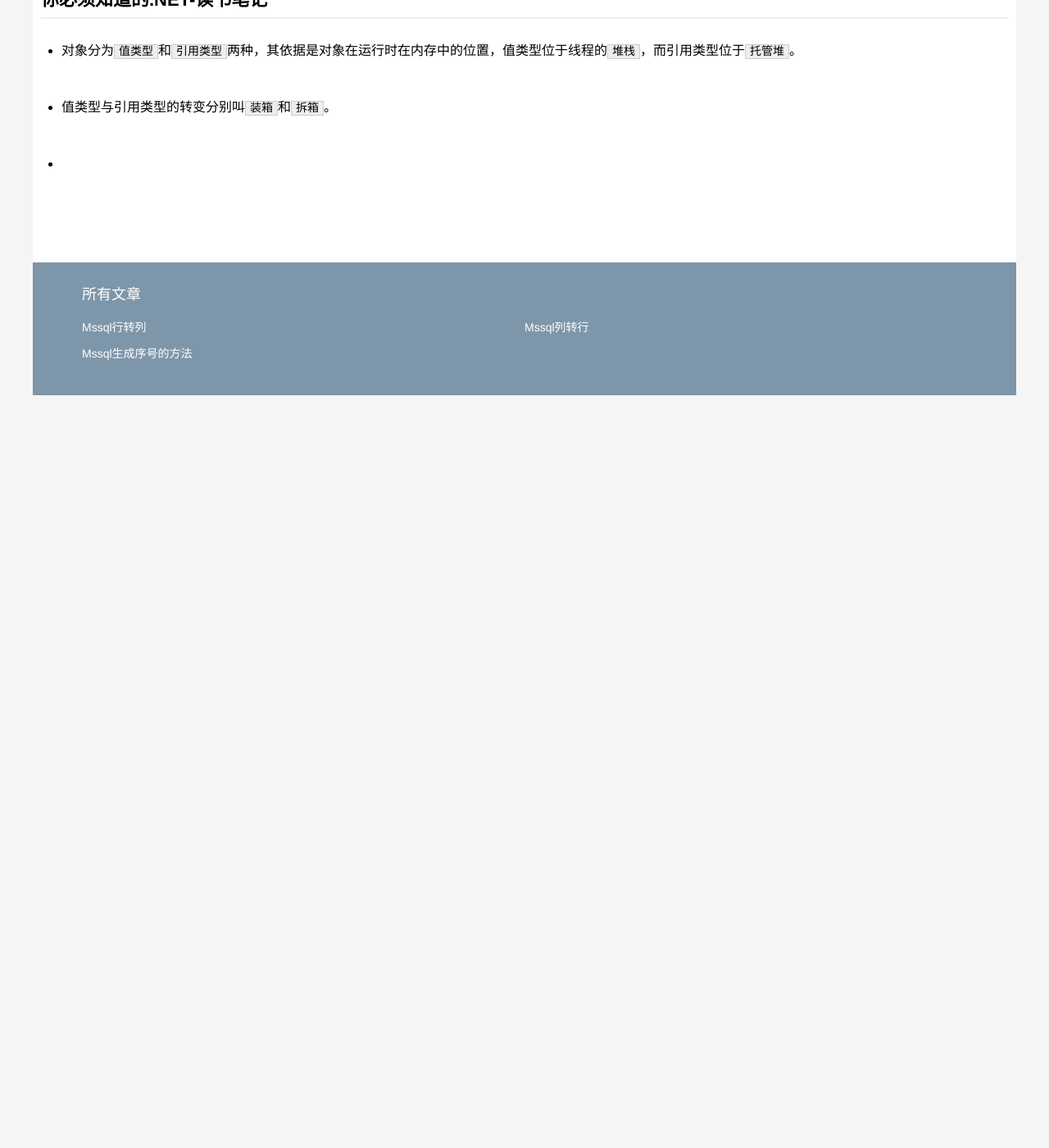
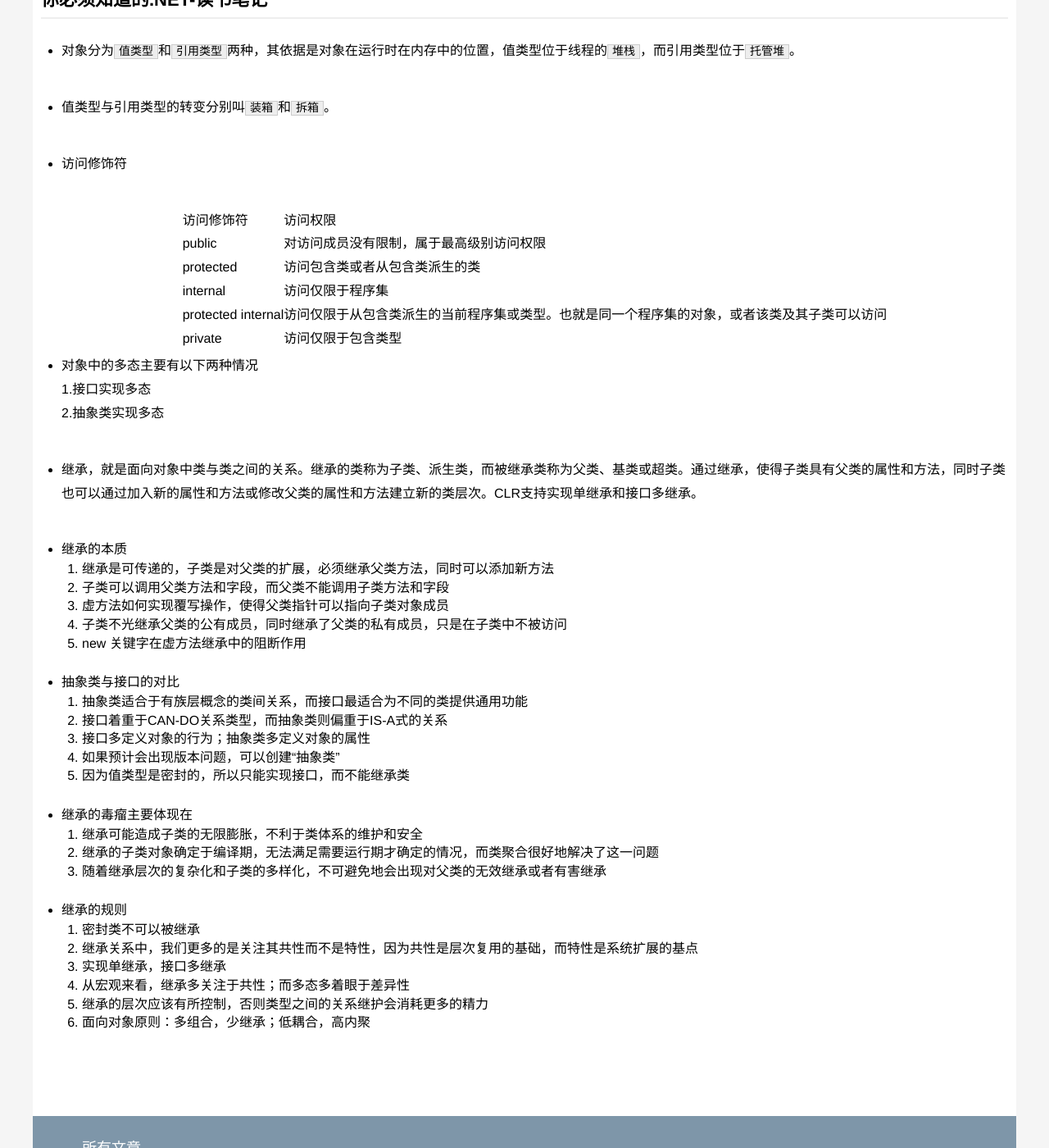
Before and after one commit to cloudrosa/cloudrosa.github.io, a Jekyll site: the page built from _posts/2018-08-10-you-need-to-know-.net.md, in a window 1280 px wide and 1400 px high, scrolled down 212 px. Shown: the whole window at 82% size. Built offline with Jekyll 4.4.1, drawn with Linux system fonts in a browser that asks for light colours; before the commit the page ends 900 px from its top, so only the background shows below that.

Commit message:
你必须知道的.net

```diff
--- a/_posts/2018-08-10-you-need-to-know-.net.md
+++ b/_posts/2018-08-10-you-need-to-know-.net.md
@@ -11,4 +11,47 @@ subtype: read
 
 * 值类型与引用类型的转变分别叫`装箱`和`拆箱`。
 
-*
+* 访问修饰符
+
+  | 访问修饰符 | 访问权限
+  | :- | :-
+  | public | 对访问成员没有限制，属于最高级别访问权限
+  | protected | 访问包含类或者从包含类派生的类
+  | internal | 访问仅限于程序集
+  | protected internal | 访问仅限于从包含类派生的当前程序集或类型。也就是同一个程序集的对象，或者该类及其子类可以访问
+  | private | 访问仅限于包含类型
+
+* 对象中的多态主要有以下两种情况
+  1.接口实现多态
+  2.抽象类实现多态
+
+* 继承，就是面向对象中类与类之间的关系。继承的类称为子类、派生类，而被继承类称为父类、基类或超类。通过继承，使得子类具有父类的属性和方法，同时子类也可以通过加入新的属性和方法或修改父类的属性和方法建立新的类层次。CLR支持实现单继承和接口多继承。
+
+* 继承的本质
+  1. 继承是可传递的，子类是对父类的扩展，必须继承父类方法，同时可以添加新方法
+  2. 子类可以调用父类方法和字段，而父类不能调用子类方法和字段
+  3. 虚方法如何实现覆写操作，使得父类指针可以指向子类对象成员
+  4. 子类不光继承父类的公有成员，同时继承了父类的私有成员，只是在子类中不被访问
+  5. new 关键字在虚方法继承中的阻断作用
+
+* 抽象类与接口的对比
+  1. 抽象类适合于有族层概念的类间关系，而接口最适合为不同的类提供通用功能
+  2. 接口着重于CAN-DO关系类型，而抽象类则偏重于IS-A式的关系
+  3. 接口多定义对象的行为；抽象类多定义对象的属性
+  4. 如果预计会出现版本问题，可以创建“抽象类”
+  5. 因为值类型是密封的，所以只能实现接口，而不能继承类
+
+
+* 继承的毒瘤主要体现在
+  1. 继承可能造成子类的无限膨胀，不利于类体系的维护和安全
+  2. 继承的子类对象确定于编译期，无法满足需要运行期才确定的情况，而类聚合很好地解决了这一问题
+  3. 随着继承层次的复杂化和子类的多样化，不可避免地会出现对父类的无效继承或者有害继承
+
+
+* 继承的规则
+  1. 密封类不可以被继承
+  2. 继承关系中，我们更多的是关注其共性而不是特性，因为共性是层次复用的基础，而特性是系统扩展的基点
+  3. 实现单继承，接口多继承
+  4. 从宏观来看，继承多关注于共性；而多态多着眼于差异性
+  5. 继承的层次应该有所控制，否则类型之间的关系继护会消耗更多的精力
+  6. 面向对象原则：多组合，少继承；低耦合，高内聚
```
Also changed, not shown: other parts of _posts/2018-08-10-you-need-to-know-.net.md (+1 -1 lines).
